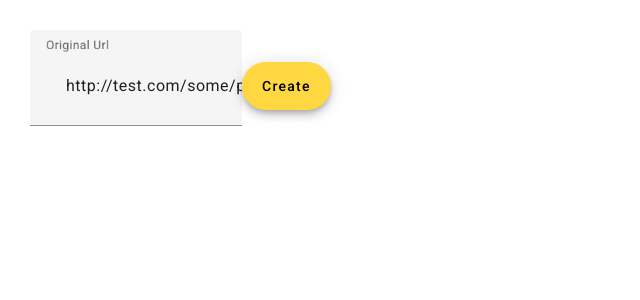
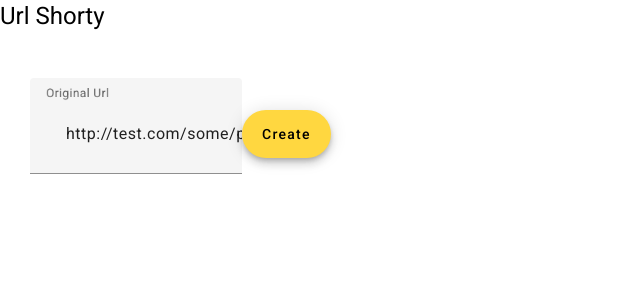
Before and after one commit to coffeemug777/url-shortening-ui, an Angular app: page / in a window 1280 px wide. Shown: the top 300 px of the page, without its empty margins (0-640 px from the left). Built offline with nearby package versions, Linux system fonts and the light colour scheme.

Commit message:
Add heading

```diff
--- a/src/app/app.component.html
+++ b/src/app/app.component.html
@@ -1,3 +1,4 @@
+<h1>Url Shorty</h1>
 <div class="main-body">
   <mat-form-field class="example-full-width">
     <mat-label>Original Url</mat-label>
```
